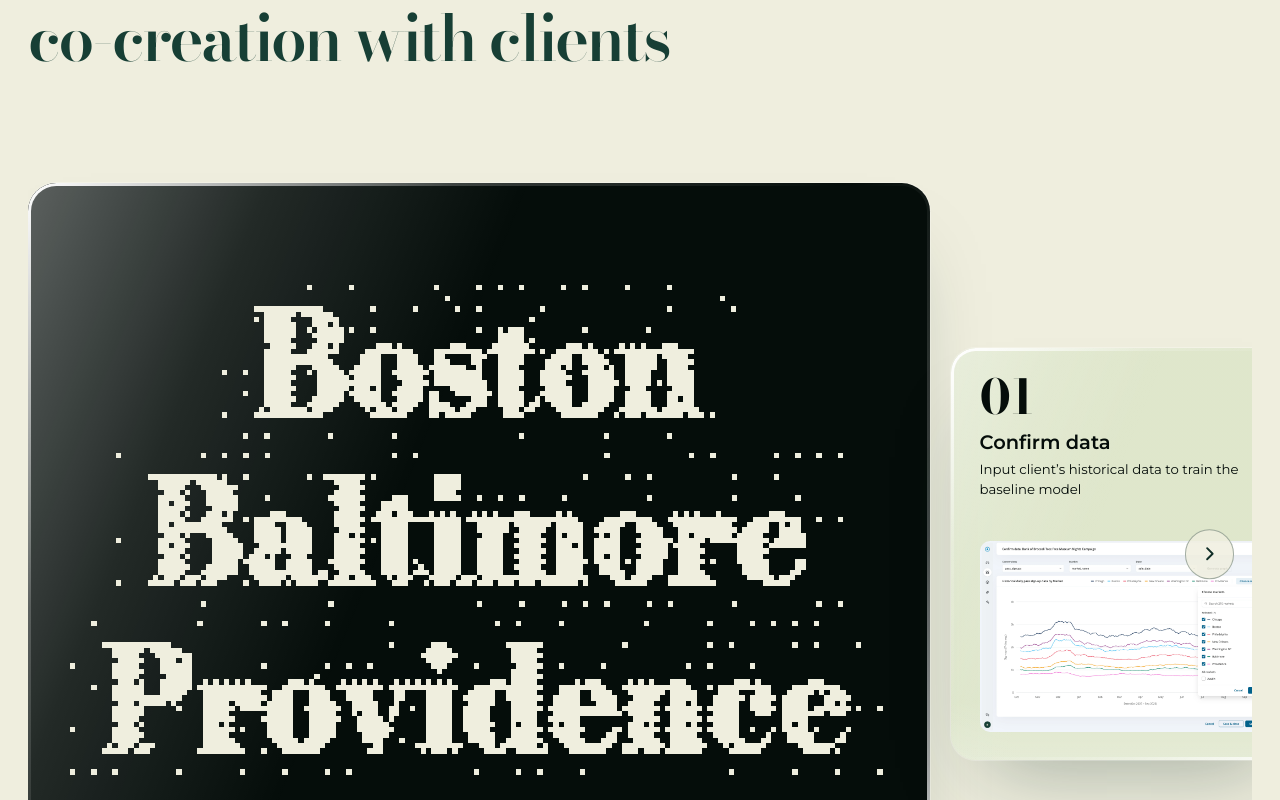
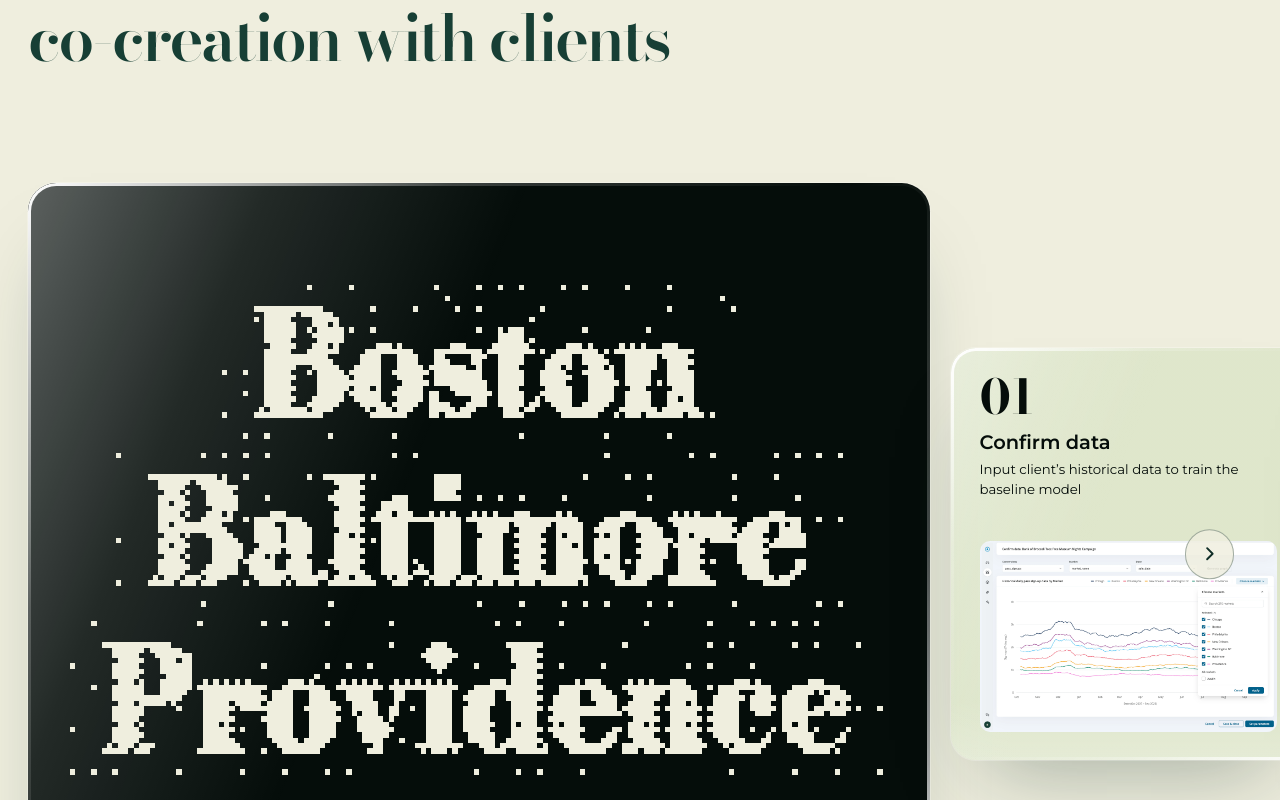
Before and after one commit to broccoli-tree-design/website, a Next.js app: page / in a window 1280 px wide. Shown: the part 2780-3580 px from the top of the page. Built offline with nearby package versions, Linux system fonts and the light colour scheme.

Commit message:
Glass carousel runs to the screen edges so shadows and neighbouring decks are cut by the screen, not the gutters
Co-Authored-By: Claude Sonnet 5.5 <noreply@anthropic.com>

```diff
--- a/app/cases.css
+++ b/app/cases.css
@@ -339,9 +339,15 @@ html:has(.case-zoom[open]) {
 .gc {
   --u: calc((100cqw - 2 * var(--gutter)) / 1384);
   --dw: calc(100cqw - 2 * var(--gutter) - 44px);
+  /* how far the frame reaches past the gutters to the edge of the screen */
+  --bleed: calc(50vw - 50cqw + var(--gutter));
   position: relative;
-  /* the next deck is cut off at the frame's sides, but the shadows spill
-     out of its top and bottom (phones scroll it instead, below) */
+  /* the frame runs to the screen's edges and the track starts back at the
+     gutter, so neighbouring decks and the shadows are cut by the screen,
+     not by a margin. The shadows still spill out of the top and bottom
+     (phones scroll it instead, below) */
+  margin-inline: calc(-1 * var(--bleed));
+  padding-inline: var(--bleed);
   overflow-x: clip;
   overflow-y: visible;
   /* the tallest deck plus room above and below it for its shadow */
@@ -571,10 +577,10 @@ html:has(.case-zoom[open]) {
   background: rgba(247, 245, 234, 0.95);
 }
 .gc-arrow-next {
-  right: calc(20 * var(--u));
+  right: calc(var(--bleed) + 20 * var(--u));
 }
 .gc-arrow-prev {
-  left: calc(20 * var(--u));
+  left: calc(var(--bleed) + 20 * var(--u));
 }
 .gc-arrow svg {
   width: 40%;
@@ -627,6 +633,7 @@ html:has(.case-zoom[open]) {
     scroll-snap-type: x mandatory;
     scrollbar-width: none;
     overscroll-behavior-x: contain;
+    scroll-padding-inline: var(--bleed);
   }
   .gc::-webkit-scrollbar {
     display: none;
```
